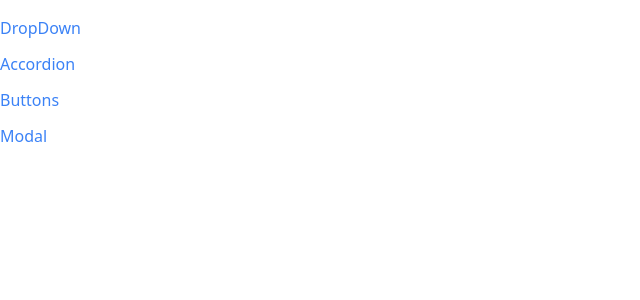
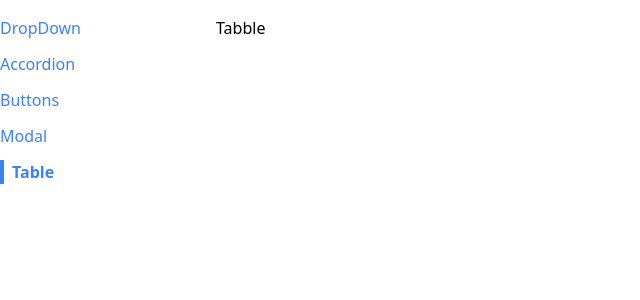
Before and after one commit to veyselguven/react-router-comps, a React (Create React App) app: page /table in a window 1280 px wide. Shown: the top 300 px of the page, without its empty margins (0-640 px from the left). Built offline with nearby package versions, Linux system fonts and the light colour scheme.

Commit message:
added table comps

```diff
--- a/src/App.js
+++ b/src/App.js
@@ -5,6 +5,7 @@ import AccordionPage from "./pages/AccordionPage";
 import DropdownPage from "./pages/DropdownPage";
 import ButtonPage from "./pages/ButtonPage";
 import ModalPage from "./pages/ModalPage";
+import Table from "./components/Table";
 
 function App() {
   return (
@@ -25,6 +26,9 @@ function App() {
         <Route path="/modal">
           <ModalPage />
         </Route>
+        <Route path="/table">
+          <Table />
+        </Route>
       </div>
     </div>
   );
--- a/src/components/SideBar.js
+++ b/src/components/SideBar.js
@@ -8,6 +8,7 @@ function SideBar() {
     { label: "Accordion", path: "/accordion" },
     { label: "Buttons", path: "/buttons" },
     { label: "Modal", path: "/modal" },
+    { label: "Table", path: "/table" },
   ];
 
   const renderLinks = links.map((link) => {
--- /dev/null
+++ b/src/components/Table.js
@@ -0,0 +1,7 @@
+import React from "react";
+
+function Table() {
+  return <div>Tabble</div>;
+}
+
+export default Table;
--- /dev/null
+++ b/src/pages/TablePage.js
@@ -0,0 +1,8 @@
+import React from "react";
+import Table from "../components/Table";
+
+function TablePage() {
+  return <Table />;
+}
+
+export default TablePage;
```
